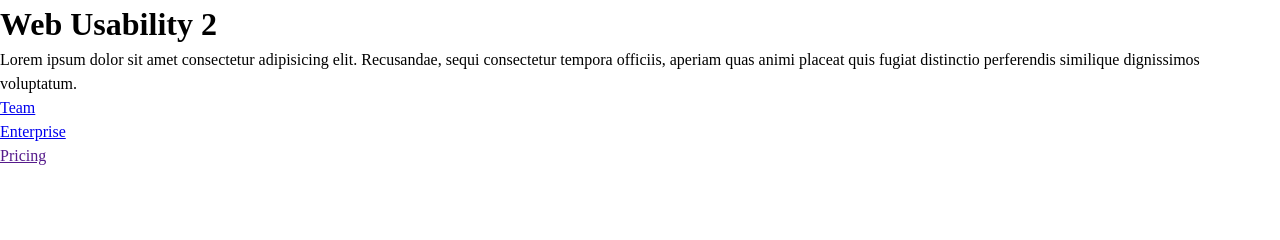
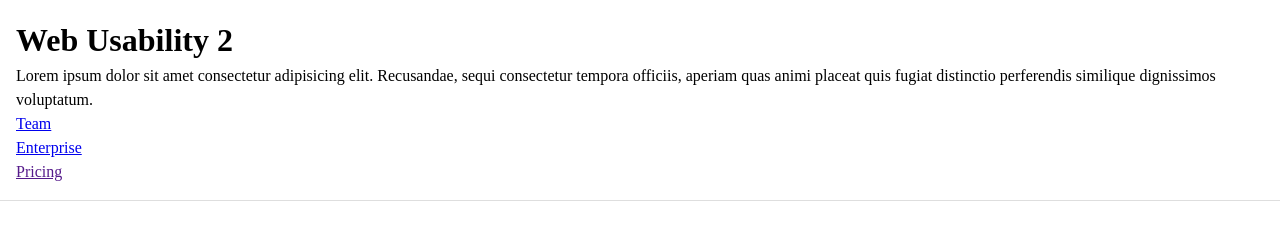
Before and after one commit to bconnell3/web-usability-2-02, a plain HTML site: page index.html in a window 1280 px wide. Drawn offline with Linux system fonts and the light colour scheme.

Commit message:
workin
working on header

```diff
--- a/css/styles.css
+++ b/css/styles.css
@@ -0,0 +1,8 @@
+header {
+    border-bottom: 1px solid rgb(222, 222, 222);
+    padding: 1rem;
+}
+
+nav {
+
+}
--- a/index.html
+++ b/index.html
@@ -11,6 +11,7 @@
 <body>
 
     <header>
+        <div class="flex-container">
             <h1>Web Usability 2</h1>
             <p>Lorem ipsum dolor sit amet consectetur adipisicing elit. Recusandae, sequi consectetur tempora officiis, aperiam quas animi placeat quis fugiat distinctio perferendis similique dignissimos voluptatum.</p>
             <nav>
@@ -20,6 +21,7 @@
                     <li><a href="">Pricing</a></li>
                 </ul>
             </nav>
+        </div>
     </header>
 
 </body>
```
Lines whose indentation alone changed are shown as unchanged.
